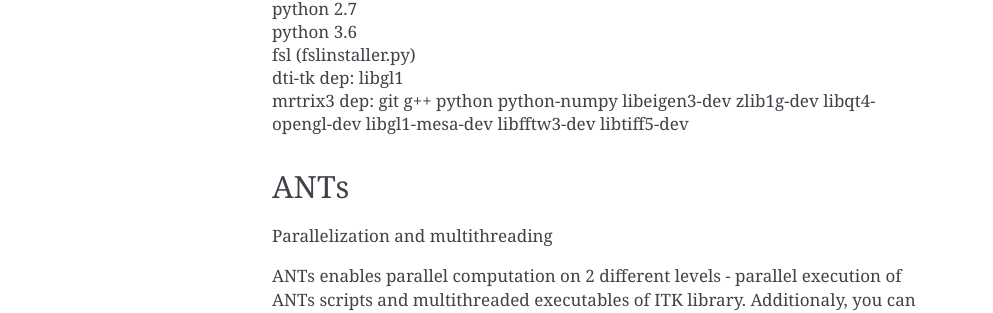
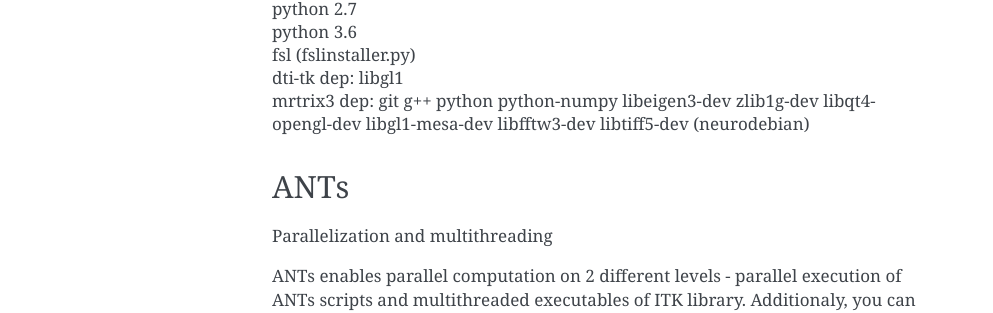
Before and after one commit to nencki-lobi/lobi-inhouse, a Sphinx documentation site: the page built from docs/software.rst, in a window 1280 px wide. Shown: the part 335-648 px from the top of the page, without its empty margins (148-1141 px from the left). Built offline with Sphinx 7.4.7, drawn with Linux system fonts in a browser that asks for light colours.

Commit message:
Update software.rst

```diff
--- a/docs/software.rst
+++ b/docs/software.rst
@@ -14,7 +14,7 @@
 | python 3.6
 | fsl (fslinstaller.py)
 | dti-tk dep: libgl1
-| mrtrix3 dep: git g++ python python-numpy libeigen3-dev zlib1g-dev libqt4-opengl-dev libgl1-mesa-dev libfftw3-dev libtiff5-dev
+| mrtrix3 dep: git g++ python python-numpy libeigen3-dev zlib1g-dev libqt4-opengl-dev libgl1-mesa-dev libfftw3-dev libtiff5-dev (neurodebian)
 
 ANTs
 --------------------
```
